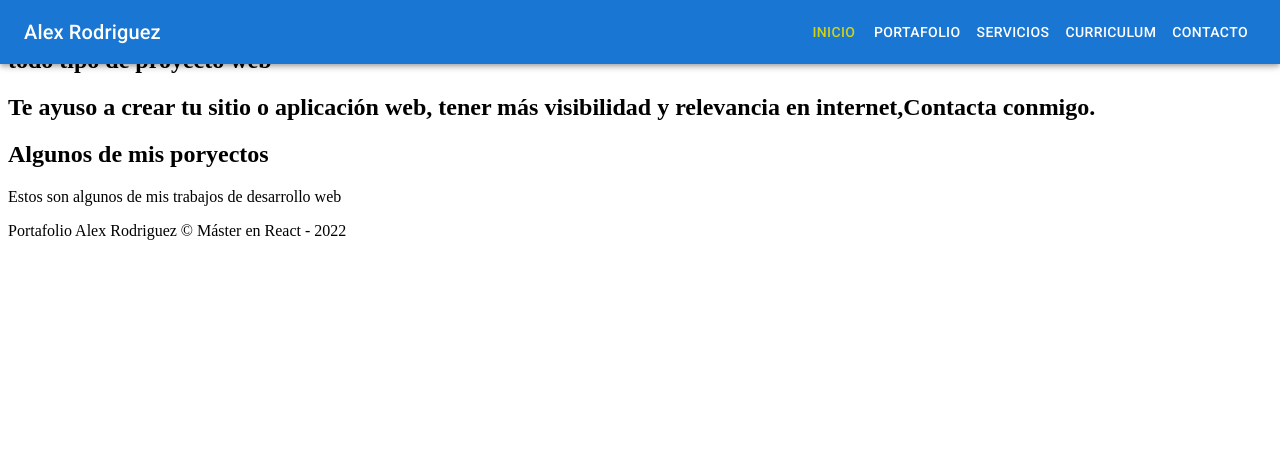
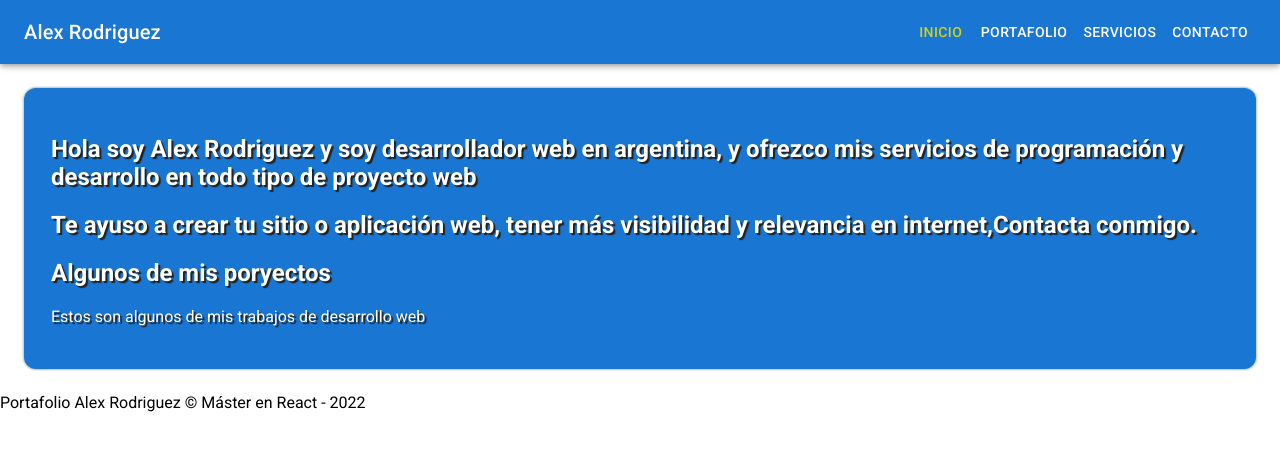
Before and after one commit to AlexAR93/portafolio-with-react, a React (Vite) app: page /inicio in a window 1280 px wide. Shown: the top 450 px of the page. Built offline with nearby package versions, Linux system fonts and the light colour scheme.

Commit message:
adding styles and Aos library

```diff
--- a/index.html
+++ b/index.html
@@ -7,10 +7,17 @@
 
     <link rel="stylesheet" href="https://fonts.googleapis.com/css?family=Roboto:300,400,500,700&display=swap"/>
 
+    <link rel="stylesheet" href="https://unpkg.com/aos@next/dist/aos.css" />
+
     <title>Alex Rodriguez</title>
   </head>
   <body>
     <div id="root"></div>
+
+    <script src="https://unpkg.com/aos@next/dist/aos.js"></script>
+    <script>
+      AOS.init();
+    </script>
     <script type="module" src="/src/index.jsx"></script>
   </body>
 </html>
--- a/src/App.css
+++ b/src/App.css
@@ -7,3 +7,23 @@ a{
 .active2{
     color: #1976D2;
 }
+body{
+    margin: 0;
+    padding: 0;
+    box-sizing: border-box;
+    overflow: hidden;
+    font-family: Roboto,sans-serif;
+}
+main{
+
+
+}
+ main .page{
+    background: #1976D2;
+    border-radius: 12px;
+    box-shadow: 0 0 2px 1px #b7c0c8;
+    text-shadow: 2px 2px 1px #222;
+    color: #fff;
+    padding: 27px;
+    transition: all 1s;
+ }
--- a/src/components/Curriculum.jsx
+++ /dev/null
@@ -1,22 +0,0 @@
-import React from 'react'
-
-const Curriculum = () => {
-  return (
-    <div className='page'>
-    <h1 className='heading'>Curriculum</h1>
-
-    <h2>Experiencia</h2>
-    <ul>
-      <li>Desarrollador web - 2005 a 2022</li>
-    </ul>
-
-    <h2>Conocimientos</h2>
-    <h2>Educación</h2>
-    <h2>Proyectos personales</h2>
-    <h2>Reconocimientos y premios</h2>
-    <h2>Otros</h2>
-  </div>
-  )
-}
-
-export default Curriculum
--- a/src/components/layout/HeaderNav.jsx
+++ b/src/components/layout/HeaderNav.jsx
@@ -1,9 +1,9 @@
 import React from 'react';
 import { NavLink } from 'react-router-dom';
-import { AppBar,Box,Toolbar,Typography,Button,Divider,Drawer,IconButton,List,ListItem,ListItemButton,ListItemText} from '@mui/material';
+import { AppBar,Box,Toolbar,Typography,Button,Divider,Drawer,IconButton,ListItemButton,ListItemText} from '@mui/material';
 import MenuIcon from '@mui/icons-material/Menu';
 const drawerWidth = 240;
-const navItems = ['inicio', 'portafolio', 'servicios', 'curriculum', 'contacto'];
+const navItems = ['inicio', 'portafolio', 'servicios', 'contacto'];
 const HeaderNav = () => {
 
     const [mobileOpen, setMobileOpen] = React.useState(false);
--- a/src/components/Contacto.jsx
+++ b/src/components/layout/main/Contacto.jsx
@@ -2,7 +2,7 @@ import React from 'react'
 
 const Contacto = () => {
   return (
-    <div className='page'>
+    <section className='page' data-aos="fade-down">
       <h1 className='heading'>Contacto</h1>
 
       <form className='contact' action='mailto:aleexrodriguez93@gmail.com'>
@@ -13,7 +13,7 @@ const Contacto = () => {
         <input type='submit' value='Enviar'/>
 
       </form>
-    </div>
+    </section>
   )
 }
 
--- a/src/components/Inicio.jsx
+++ b/src/components/layout/main/Inicio.jsx
@@ -3,7 +3,7 @@ import { Link } from 'react-router-dom'
 
 const Inicio = () => {
   return (
-    <div className='home'>
+    <section className='page' data-aos="fade-down">
       <h1>
         Hola soy Alex Rodriguez y soy <strong>desarrollador web</strong> en argentina, y ofrezco mis servicios de <strong>programación</strong> y <strong>desarrollo</strong> en todo tipo de proyecto web
       </h1>
@@ -20,7 +20,7 @@ const Inicio = () => {
 
         </div>
       </section>
-    </div>
+    </section>
   )
 }
 
--- a/src/components/Portafolio.jsx
+++ b/src/components/layout/main/Portafolio.jsx
@@ -1,9 +1,9 @@
 import React from 'react'
 import { Link } from 'react-router-dom'
-import { trabajos } from '../data/trabajos'
+import { trabajos } from '../../../data/trabajos'
 const Portafolio = () => {
   return (
-    <div className='page'>
+    <section className='page' data-aos="fade-down">
       <h1 className='heading'>Portafolio</h1>
 
       {
@@ -17,7 +17,7 @@ const Portafolio = () => {
 
         ))
       }
-    </div>
+    </section>
   )
 }
 
--- a/src/components/Servicios.jsx
+++ b/src/components/layout/main/Servicios.jsx
@@ -2,7 +2,7 @@ import React from 'react'
 
 const Servicios = () => {
   return (
-    <div className='page'>
+    <section className='page' data-aos="fade-down">
       <h1 className='heading'>Servicios</h1>
 
       <section className='services'>
@@ -21,7 +21,7 @@ const Servicios = () => {
           <p>Hago que tu web aparezca en Google y la vea la gente</p>
         </article>
       </section>
-    </div>
+    </section>
   )
 }
 
--- a/src/router/MisRutas.jsx
+++ b/src/router/MisRutas.jsx
@@ -1,13 +1,12 @@
 import React from 'react'
-import {Routes, Route, BrowserRouter,NavLink,Navigate} from 'react-router-dom'
-import Inicio from '../components/Inicio'
-import Contacto from '../components/Contacto'
-import Curriculum from '../components/Curriculum'
-import Portafolio from '../components/Portafolio'
-import Servicios from '../components/Servicios'
+import {Routes, Route, BrowserRouter,Navigate} from 'react-router-dom'
+import Inicio from '../components/layout/main/Inicio'
+import Contacto from '../components/layout/main/Contacto'
+import Portafolio from '../components/layout/main/Portafolio'
+import Servicios from '../components/layout/main/Servicios'
 import HeaderNav from '../components/layout/HeaderNav'
 import Footer from '../components/layout/Footer'
-
+import { Box,Toolbar} from '@mui/material';
 const MisRutas = () => {
   return (
     <BrowserRouter>
@@ -17,13 +16,13 @@ const MisRutas = () => {
 
         {/* CONTENIDO CENTRAL */}
 
-        <section className='content'>
+        <Box component="main" sx={{ p: 3 }}>
+        <Toolbar/>
           <Routes>
               <Route path='/' element={<Navigate to='/inicio' />}/>
               <Route path='/inicio' element={<Inicio/>}/>
               <Route path='/portafolio' element={<Portafolio/>}/>
               <Route path='/servicios' element={<Servicios/>}/>
-              <Route path='/curriculum' element={<Curriculum/>}/>
               <Route path='/contacto' element={<Contacto/>}/>
               <Route path='/*' element={
                 <div className='page'>
@@ -31,7 +30,8 @@ const MisRutas = () => {
                 </div>
               }/>
           </Routes>
-        </section>
+          </Box>
+
 
         {/* FOOTER */}
 
```
